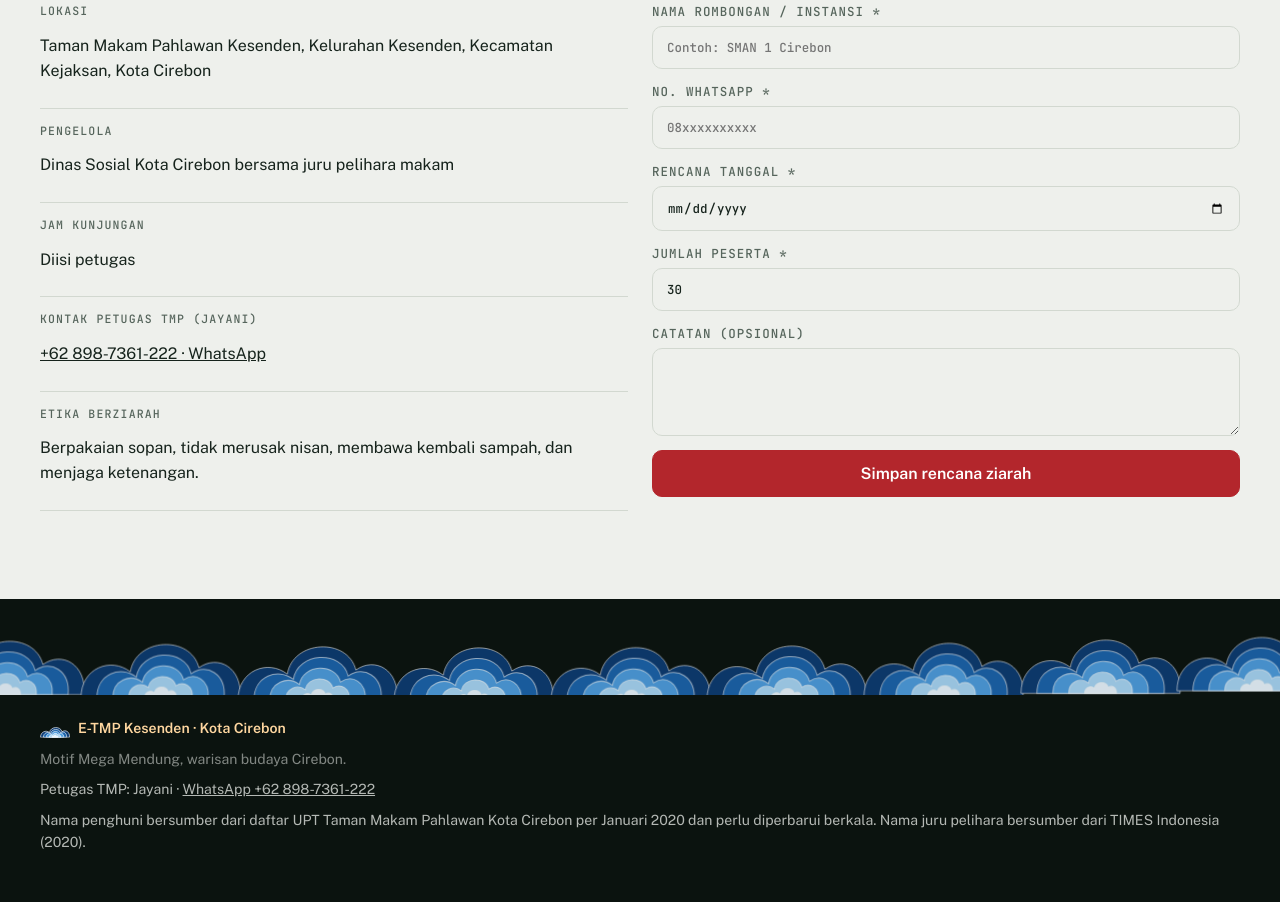
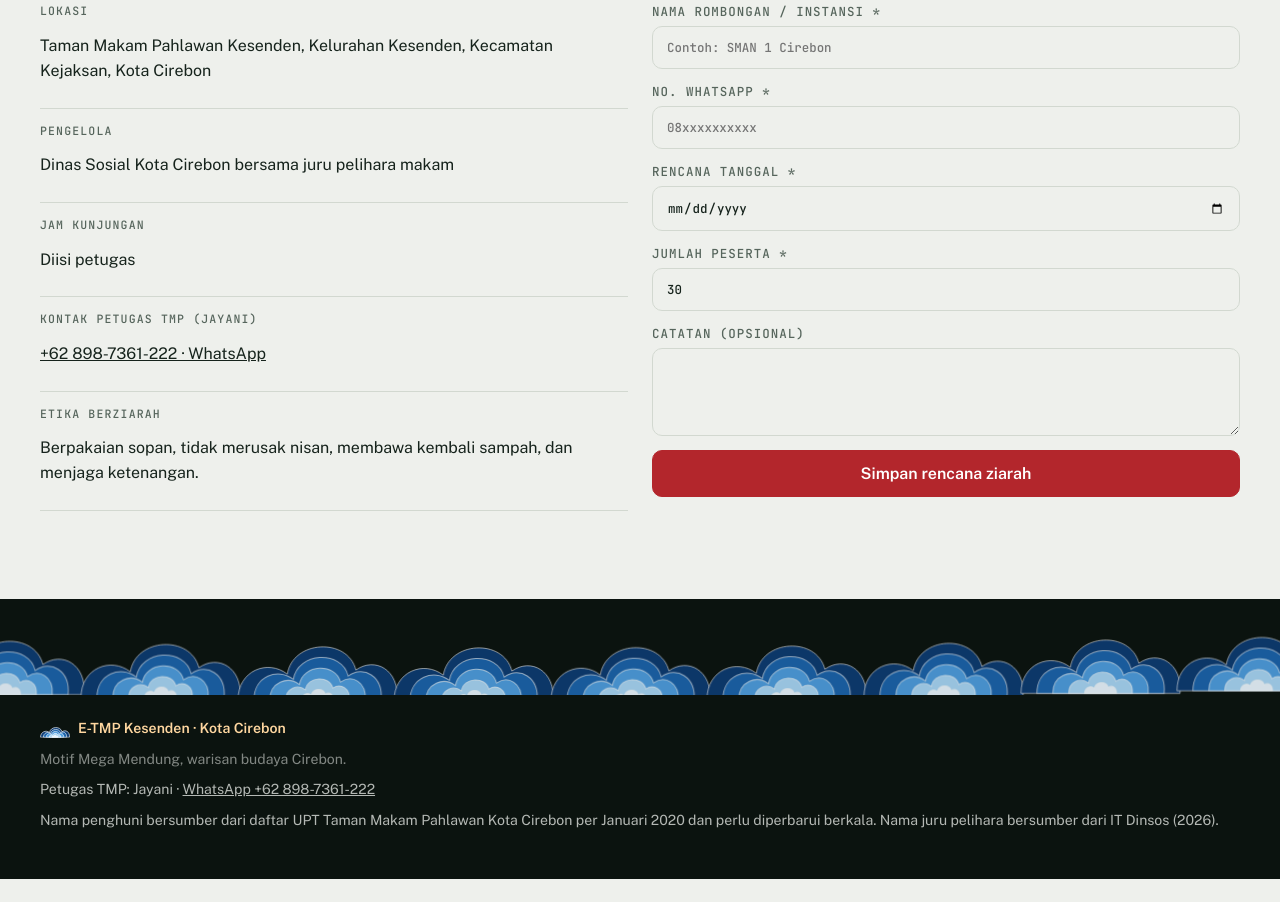
Before and after one commit to subagumumdinsoskotacirebon-wq/etmpkesendenkotacirebon, a plain HTML site: page index.html in a window 1280 px wide. Shown: the part 3996-4898 px from the top of the page. After the commit the page ends 4875 px from the top, so only its background shows below. Drawn offline with nearby package versions, Linux system fonts and the light colour scheme.

Commit message:
Update index.html

```diff
--- a/index.html
+++ b/index.html
@@ -496,7 +496,7 @@ nav a.active{color:var(--fg);background:var(--surface);box-shadow:inset 0 -2px 0
   <b><svg class="bicon" viewBox="0 0 120 70" aria-hidden="true"><use href="#mmIcon"/></svg>E-TMP Kesenden · Kota Cirebon</b>
   <span class="mmnote">Motif Mega Mendung, warisan budaya Cirebon.</span>
   <span>Petugas TMP: Jayani · <a href="https://wa.me/628987361222?text=Selamat%20hari%2C%20Bapak%2FIbu%20Jayani.%20Saya%20ingin%20bertanya%20tentang%20TMP%20Kesenden%20Cirebon." target="_blank" rel="noopener noreferrer">WhatsApp +62 898-7361-222</a></span>
-  <span>Nama penghuni bersumber dari daftar UPT Taman Makam Pahlawan Kota Cirebon per Januari 2020 dan perlu diperbarui berkala. Nama juru pelihara bersumber dari TIMES Indonesia (2020).</span>
+  <span>Nama penghuni bersumber dari daftar UPT Taman Makam Pahlawan Kota Cirebon per Januari 2020 dan perlu diperbarui berkala. Nama juru pelihara bersumber dari IT Dinsos (2026).</span>
 </div></footer>
 
 <script>
```
